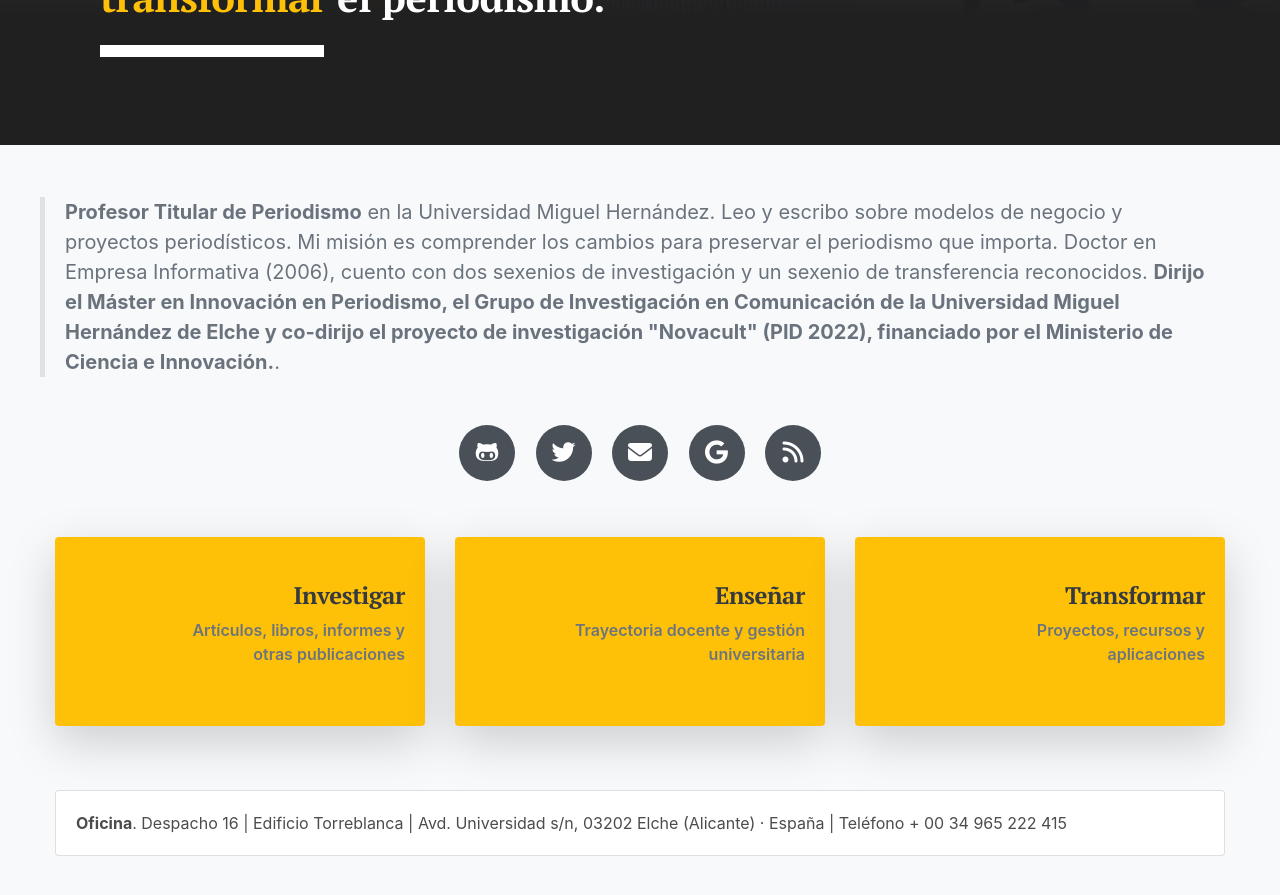
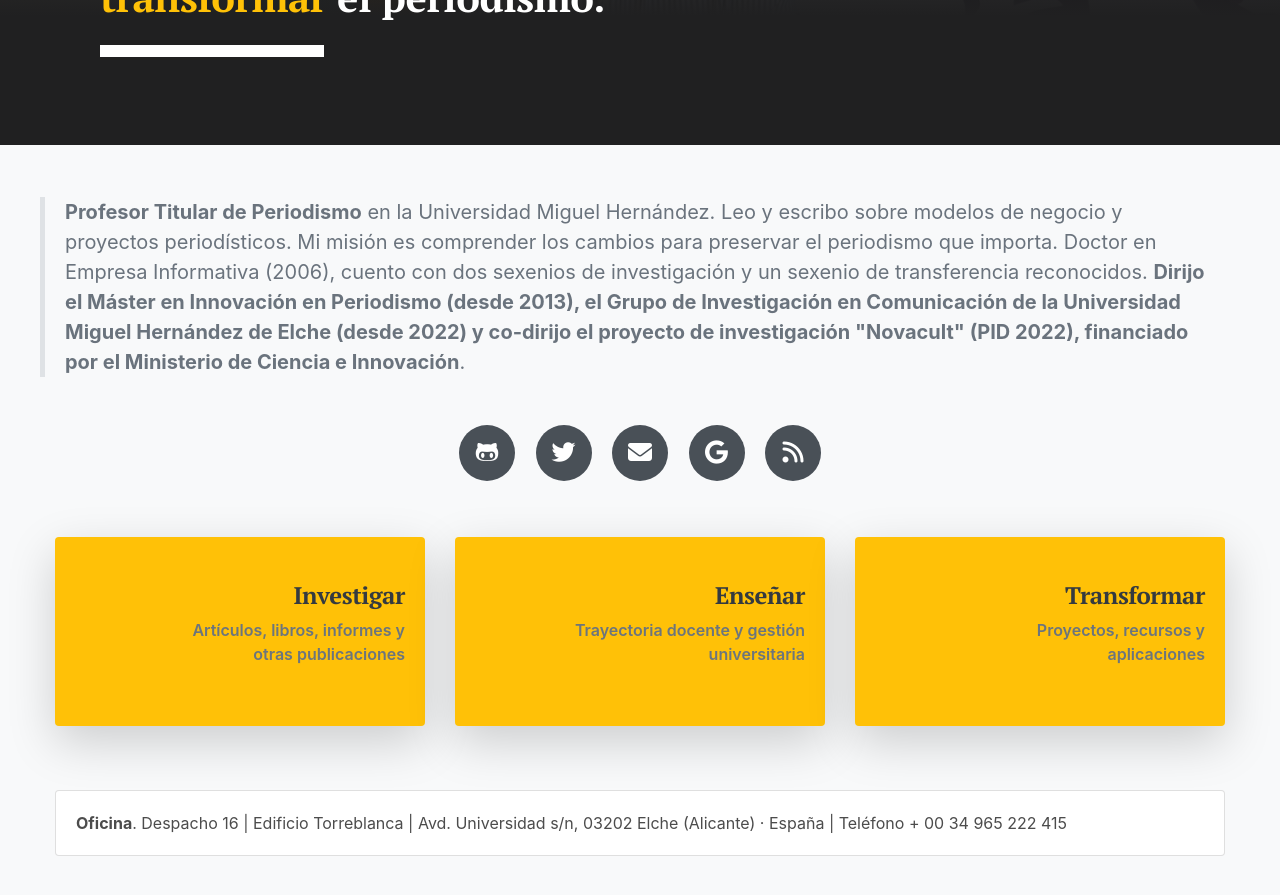
Before and after one commit to miguelcarvajal/miguelcarvajal.github.io, a Jekyll site: the page built from index.md, in a window 1280 px wide and 900 px high, scrolled down 414 px. Shown: the top 895 px of the window. Built offline with Jekyll 4.4.1, drawn with Linux system fonts in a browser that asks for light colours.

Commit message:
nuevo gicov

```diff
--- a/_includes/cover.html
+++ b/_includes/cover.html
@@ -1,5 +1,5 @@
 <div class="row pt-1">
 <blockquote class="blockquote mb-5">
-  <p class="mb-0"><strong>Profesor Titular de Periodismo</strong> en la Universidad Miguel Hernández. Leo y escribo sobre modelos de negocio y proyectos periodísticos. Mi misión es comprender los cambios para preservar el periodismo que importa. Doctor en Empresa Informativa (2006), cuento con dos sexenios de investigación y un sexenio de transferencia reconocidos. <strong>Dirijo el Máster en Innovación en Periodismo, el Grupo de Investigación en Comunicación de la Universidad Miguel Hernández de Elche  y co-dirijo el proyecto de investigación "Novacult" (PID 2022), financiado por el Ministerio de Ciencia e Innovación.</strong>.</p>
+  <p class="mb-0"><strong>Profesor Titular de Periodismo</strong> en la Universidad Miguel Hernández. Leo y escribo sobre modelos de negocio y proyectos periodísticos. Mi misión es comprender los cambios para preservar el periodismo que importa. Doctor en Empresa Informativa (2006), cuento con dos sexenios de investigación y un sexenio de transferencia reconocidos. <strong>Dirijo el Máster en Innovación en Periodismo (desde 2013), el Grupo de Investigación en Comunicación de la Universidad Miguel Hernández de Elche (desde 2022) y co-dirijo el proyecto de investigación "Novacult" (PID 2022), financiado por el Ministerio de Ciencia e Innovación</strong>.</p>
 </blockquote>
 </div>
```
